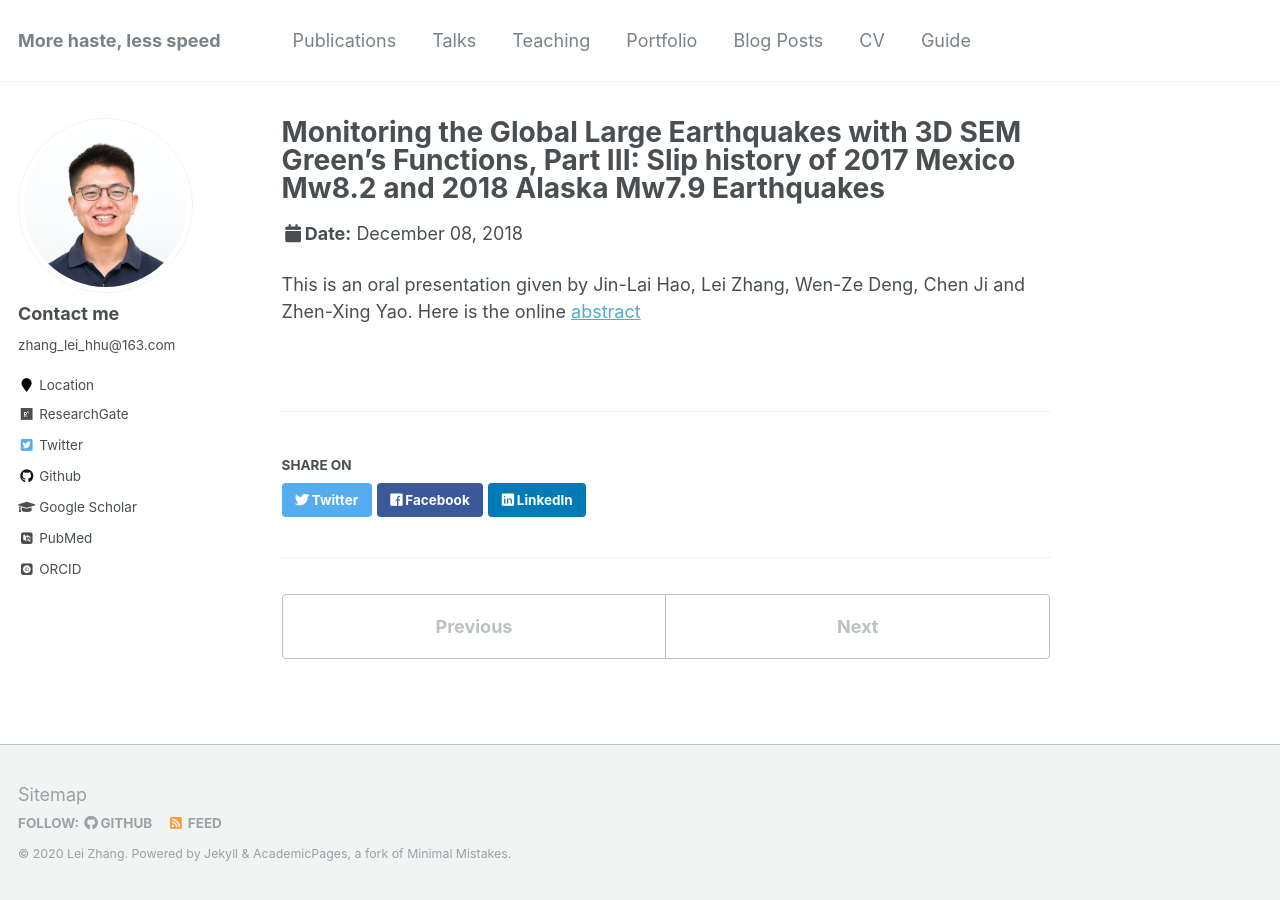
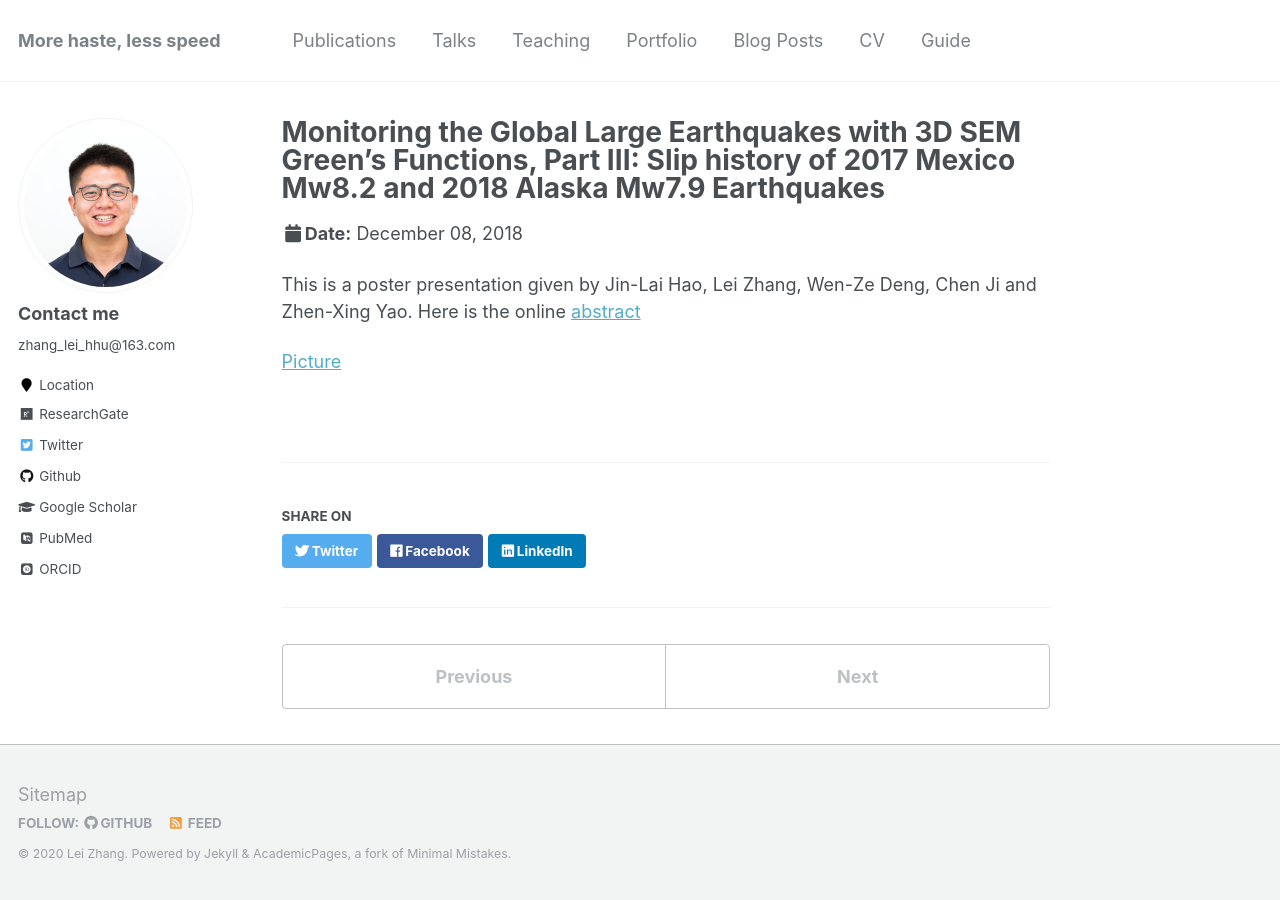
Before and after one commit to zhanglei911/zhanglei911.github.io, a Jekyll site: the page built from _talks/2018-12-08-talk-2.md, in a window 1280 px wide. Built offline with Jekyll 4.4.1, drawn with Linux system fonts in a browser that asks for light colours; some web fonts are replaced.

Commit message:
Update 2018-12-08-talk-2.md

```diff
--- a/_talks/2018-12-08-talk-2.md
+++ b/_talks/2018-12-08-talk-2.md
@@ -8,4 +8,6 @@ date: 2018-12-08
 location: "Washington, D.C."
 ---
 
-This is an oral presentation given by Jin-Lai Hao, Lei Zhang, Wen-Ze Deng, Chen Ji and Zhen-Xing Yao. Here is the online [abstract](https://ui.adsabs.harvard.edu/abs/2018AGUFM.S31F0579H/abstract)
+This is a poster presentation given by Jin-Lai Hao, Lei Zhang, Wen-Ze Deng, Chen Ji and Zhen-Xing Yao. Here is the online [abstract](https://ui.adsabs.harvard.edu/abs/2018AGUFM.S31F0579H/abstract)
+
+[Picture](images\2018-Washington-AGU.jpg)
```
